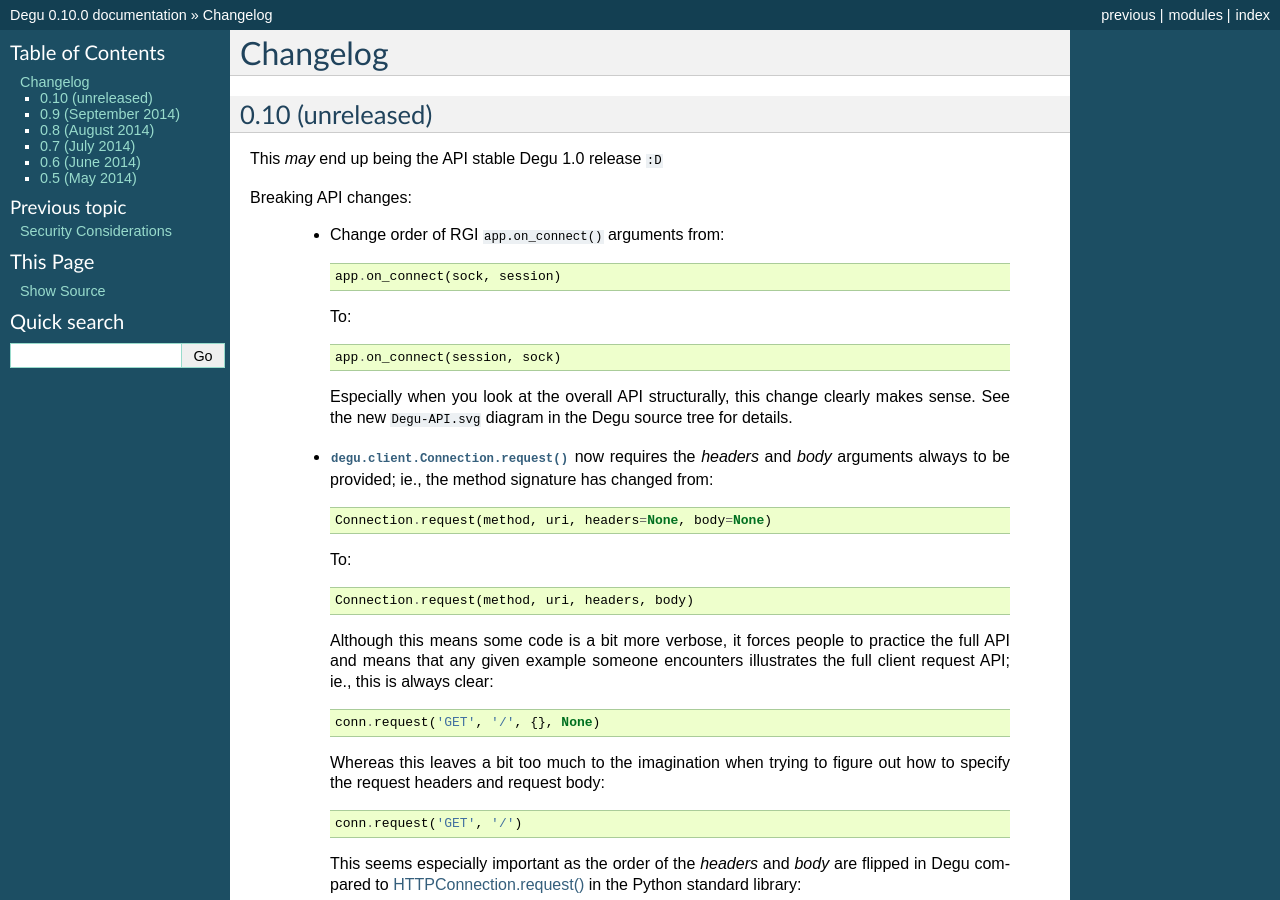
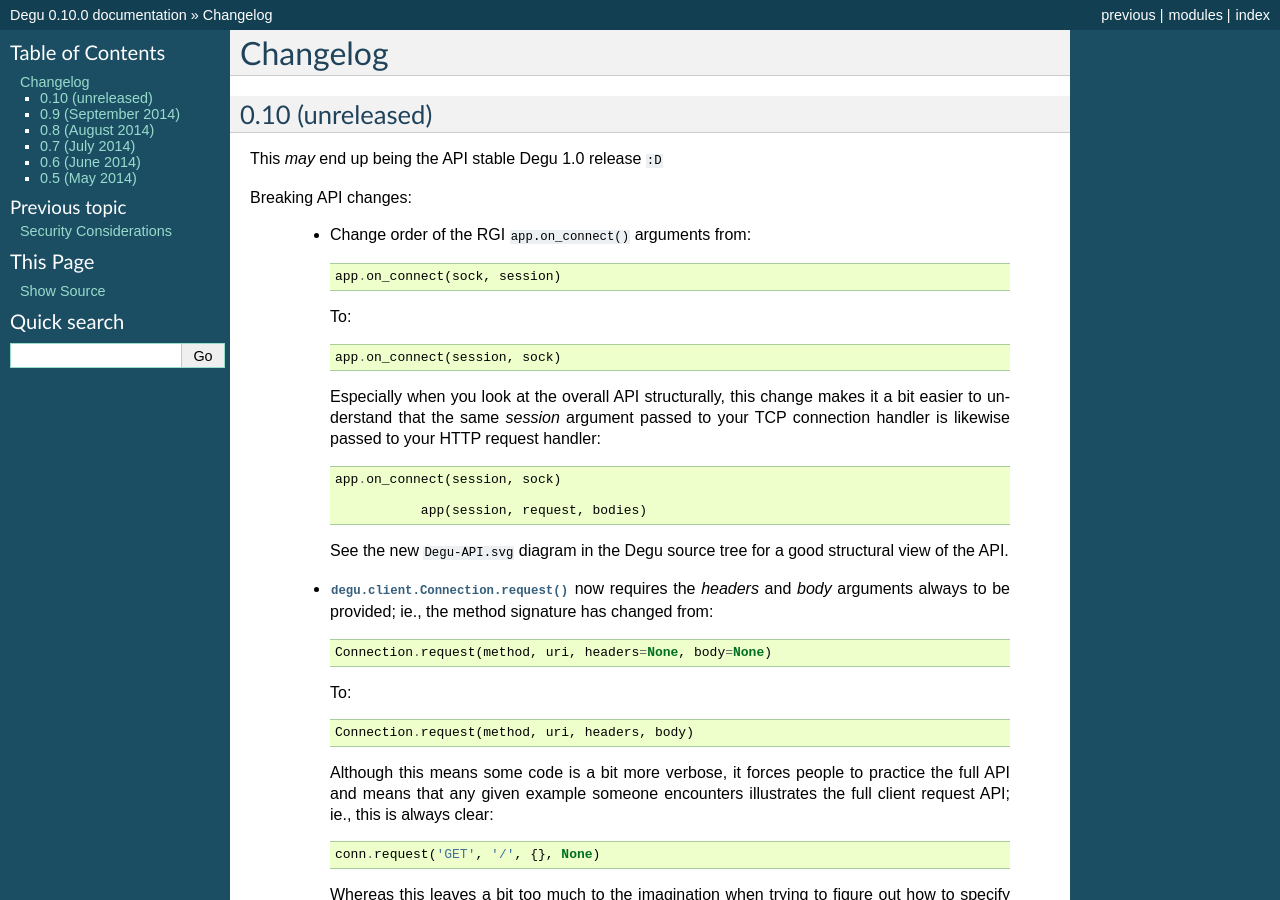
Before and after one commit to json420/degu, a Sphinx documentation site: the page built from doc/changelog.rst, in a window 1280 px wide and 900 px high. Built offline with Sphinx 7.4.7, drawn with Linux system fonts in a browser that asks for light colours.

Commit message:
Make changelog.rst entry a bit clearer about app.on_connect(session, sock)

```diff
--- a/doc/changelog.rst
+++ b/doc/changelog.rst
@@ -10,7 +10,7 @@ This *may* end up being the API stable Degu 1.0 release ``:D``
 
 Breaking API changes:
 
-    *   Change order of RGI ``app.on_connect()`` arguments from::
+    *   Change order of the RGI ``app.on_connect()`` arguments from::
 
             app.on_connect(sock, session)
 
@@ -19,8 +19,16 @@ Breaking API changes:
             app.on_connect(session, sock)
 
         Especially when you look at the overall API structurally, this change
-        clearly makes sense.  See the new ``Degu-API.svg`` diagram in the Degu
-        source tree for details.
+        makes it a bit easier to understand that the same *session* argument
+        passed to your TCP connection handler is likewise passed to your HTTP
+        request handler::
+
+            app.on_connect(session, sock)
+
+                       app(session, request, bodies)
+
+        See the new ``Degu-API.svg`` diagram in the Degu source tree for a good
+        structural view of the API.
 
     *   :meth:`degu.client.Connection.request()` now requires the *headers* and
         *body* arguments always to be provided; ie., the method signature has
```
